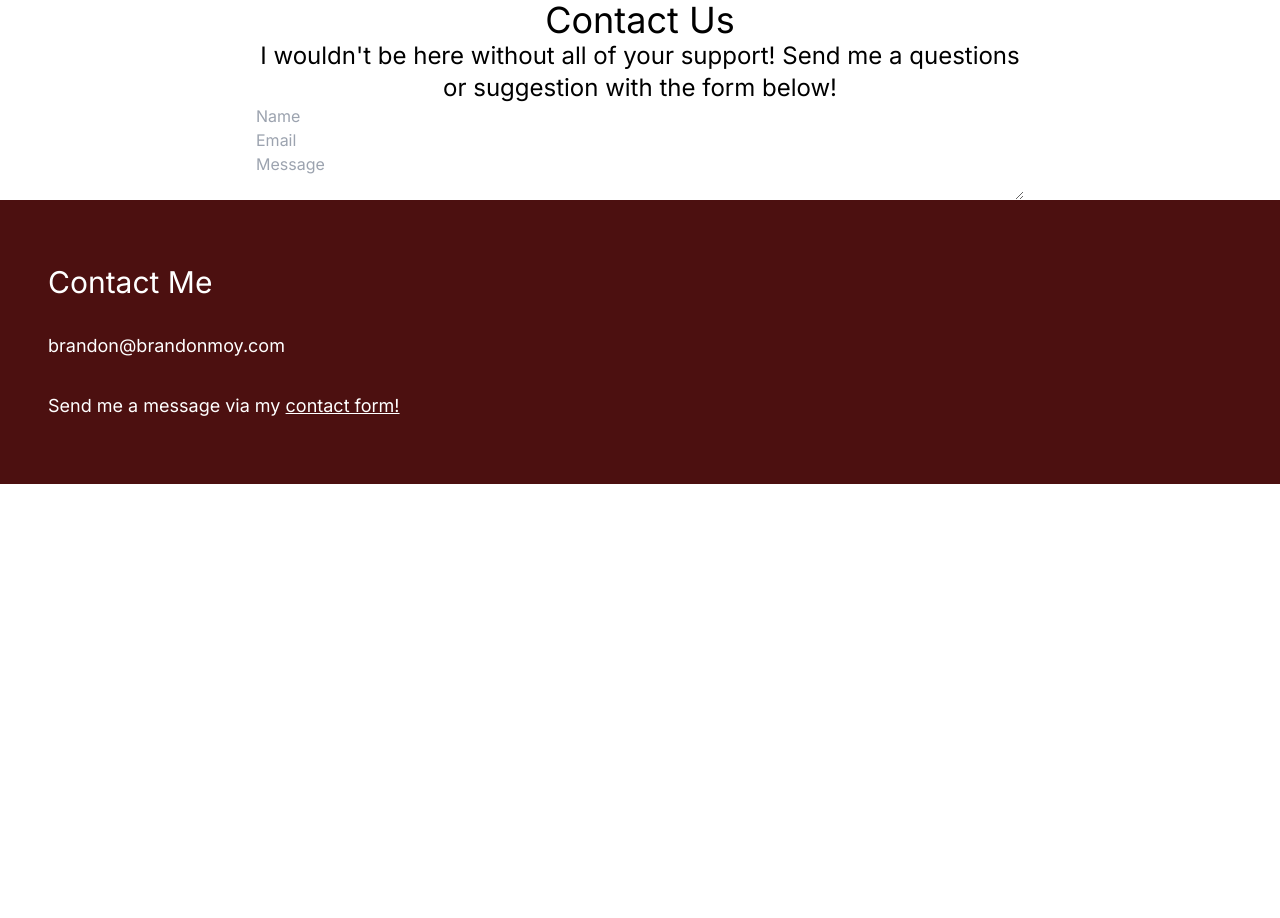
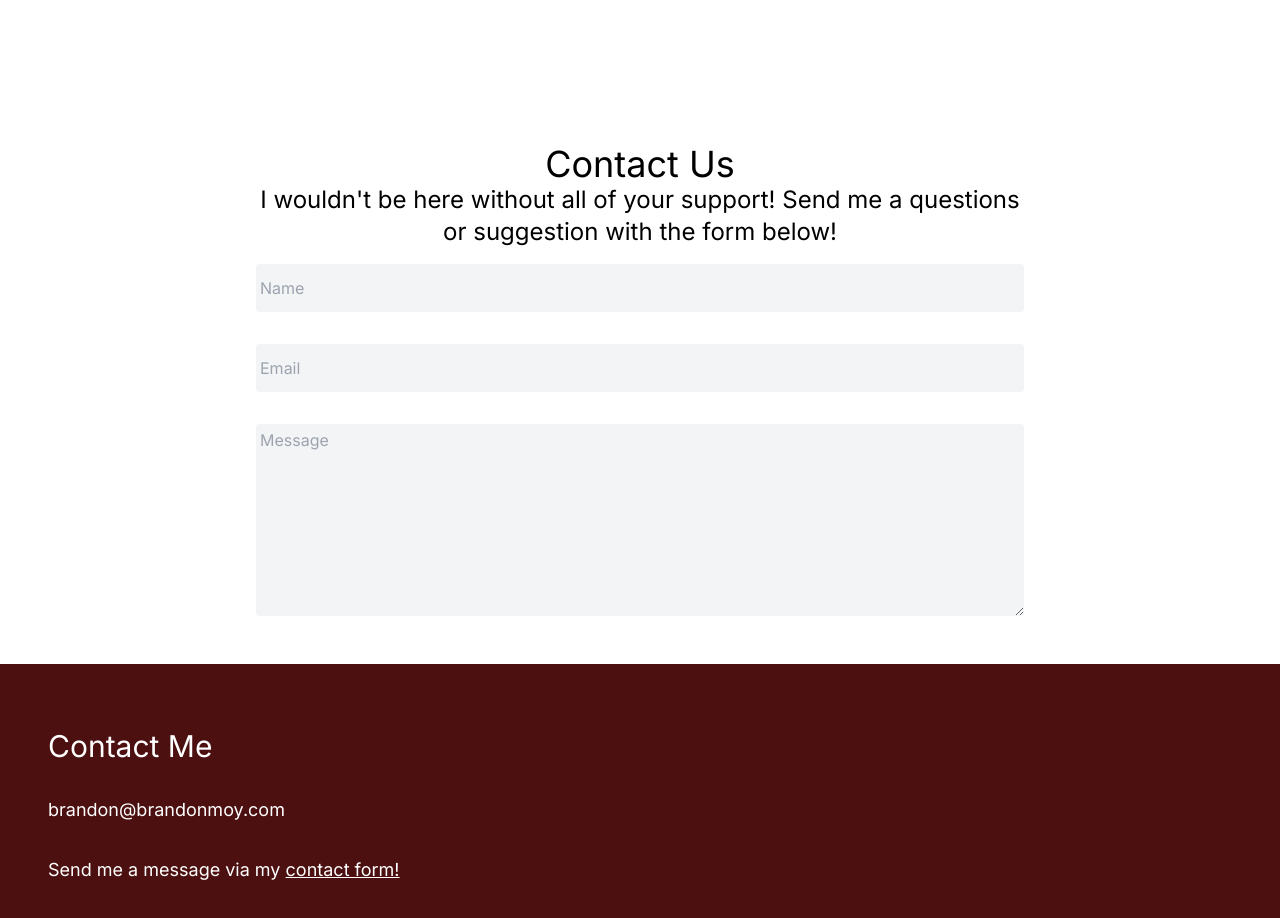
Before and after one commit to brandon-moy/chili-oil-ecommerce, a Next.js app: page /contact-us in a window 1280 px wide. Shown: the top 918 px of the page. Before the commit the page ends 800 px from the top, so only its background shows below. Built offline with nearby package versions, Linux system fonts and the light colour scheme.

Commit message:
Completed form layout for contact us page, working on fixing hydration issue on page

```diff
--- a/src/app/contact-us/page.tsx
+++ b/src/app/contact-us/page.tsx
@@ -1,16 +1,30 @@
 export default function ContactUs() {
   return (
     <section className="text-center">
-      <div className="w-4/5 m-auto md:w-3/5">
-        <h2 className="text-4xl">Contact Us</h2>
-        <p className="text-2xl">
+      <div className="w-11/12 m-auto pt-36 md:w-3/5">
+        <h2 className="text-2xl md:text-4xl">Contact Us</h2>
+        <p className="text-md md:text-2xl">
           I wouldn&apos;t be here without all of your support! Send me a
           questions or suggestion with the form below!
         </p>
         <form className="flex flex-col">
-          <input type="name" placeholder="Name"></input>
-          <input type="email" placeholder="Email"></input>
-          <textarea placeholder="Message"></textarea>
+          <input
+            name="name"
+            type="name"
+            className="p-1 my-1 bg-gray-100 rounded md:h-12 md:my-4"
+            placeholder="Name"
+          ></input>
+          <input
+            name="email"
+            type="email"
+            className="p-1 my-1 bg-gray-100 rounded md:h-12 md:my-4"
+            placeholder="Email"
+          ></input>
+          <textarea
+            name="message"
+            className="p-1 mt-1 mb-6 bg-gray-100 rounded md:mt-4 md:mb-12 md:h-48 h-28"
+            placeholder="Message"
+          ></textarea>
         </form>
       </div>
     </section>
```
